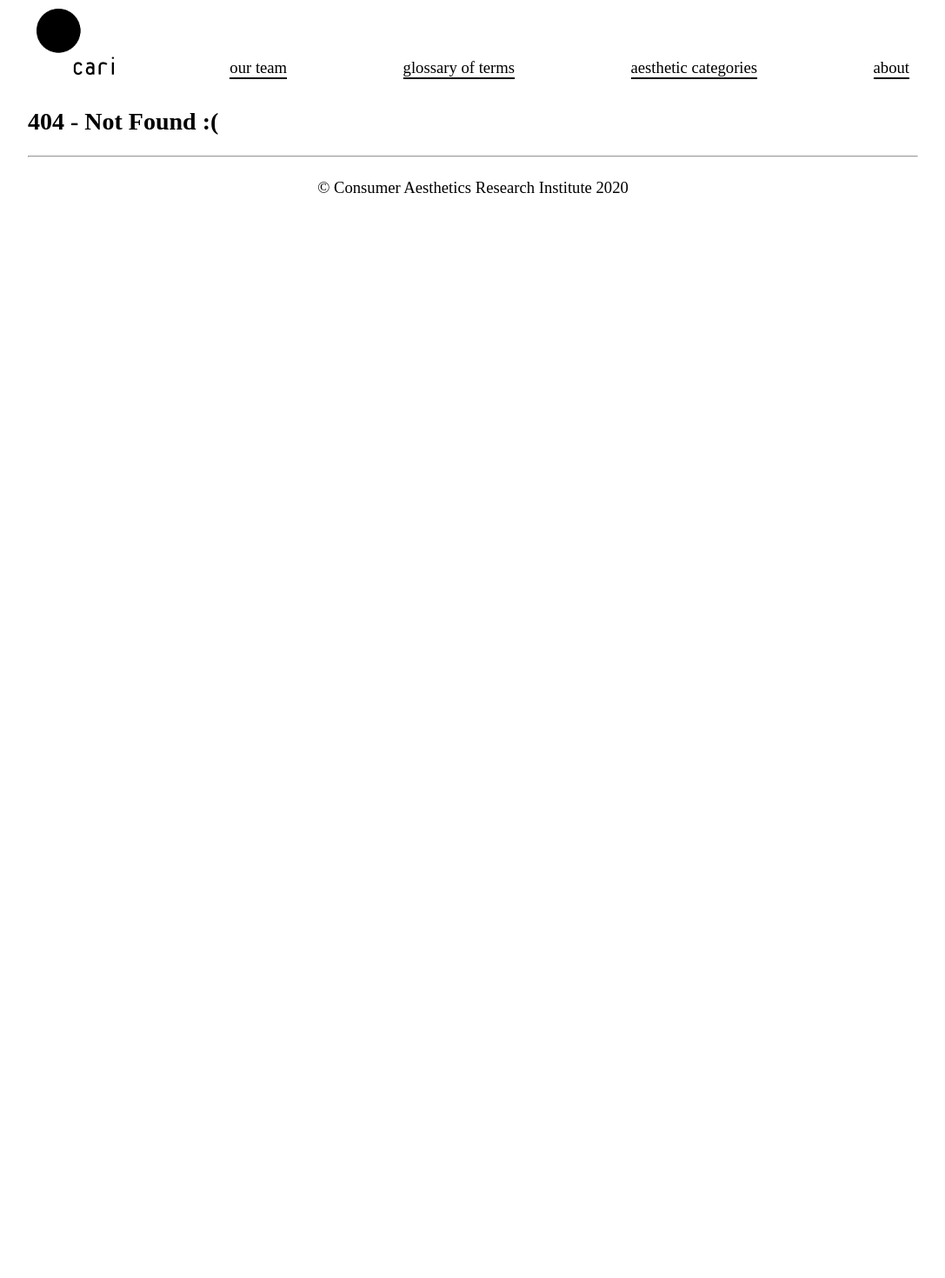
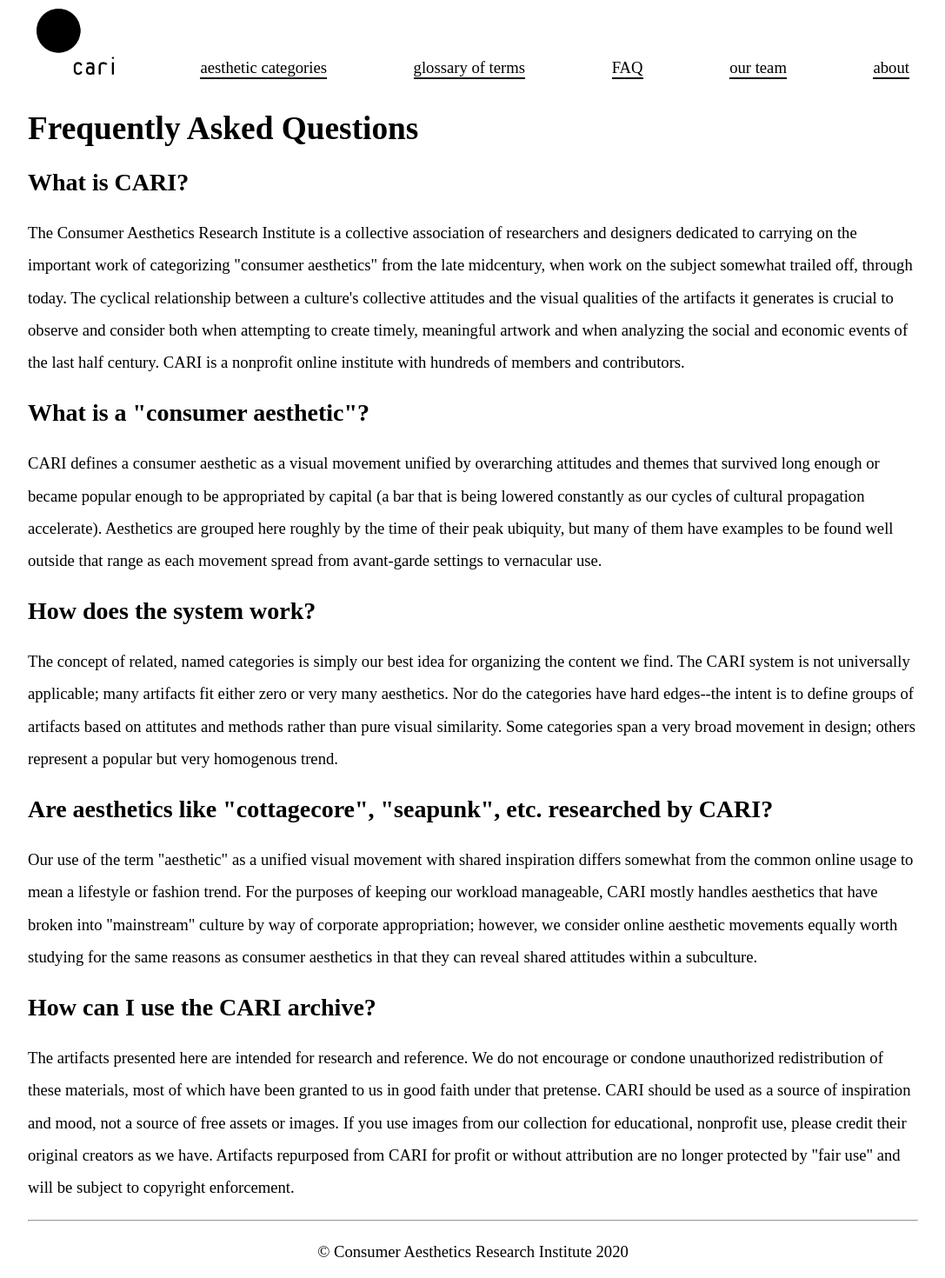
Before and after one commit to eon8ight/cari-web-client, a React (Create React App) app: page /faq in a window 1280 px wide. Before the commit this address had no page. Shown: the top 1470 px of the page at 87% size, without its empty margins (96-1183 px from the left). Before the commit the page ends 800 px from the top, so only its background shows below. Built offline with nearby package versions, Linux system fonts and the light colour scheme; a web font is replaced by a local one.

Commit message:
Added FAQ page

```diff
--- a/src/App.js
+++ b/src/App.js
@@ -2,6 +2,7 @@ import React from 'react';
 import { BrowserRouter, Route, Switch } from 'react-router-dom';
 
 import AestheticsRouter from './components/aesthetics/Router';
+import Faq from './components/Faq';
 import Footer from './components/common/Footer';
 import Header from './components/common/Header';
 import Home from './components/Home';
@@ -20,6 +21,9 @@ export default (props) => (
       <Route path="/team">
         <Team />
       </Route>
+      <Route path="/faq">
+        <Faq />
+      </Route>
       <Route path="/aesthetics">
         <AestheticsRouter />
       </Route>
--- /dev/null
+++ b/src/components/Faq.jsx
@@ -0,0 +1,57 @@
+import React from 'react';
+
+import './Styles.scss';
+
+export default (props) => (
+    <>
+        <h1>Frequently Asked Questions</h1>
+        <h2>What is CARI?</h2>
+        <p>
+            The Consumer Aesthetics Research Institute is a collective association of researchers
+            and designers dedicated to carrying on the important work of categorizing "consumer
+            aesthetics" from the late midcentury, when work on the subject somewhat trailed off,
+            through today. The cyclical relationship between a culture's collective attitudes and
+            the visual qualities of the artifacts it generates is crucial to observe and consider
+            both when attempting to create timely, meaningful artwork and when analyzing the social
+            and economic events of the last half century. CARI is a nonprofit online institute with
+            hundreds of members and contributors.
+        </p>
+        <h2>What is a "consumer aesthetic"?</h2>
+        <p>
+            CARI defines a consumer aesthetic as a visual movement unified by overarching attitudes
+            and themes that survived long enough or became popular enough to be appropriated by
+            capital (a bar that is being lowered constantly as our cycles of cultural propagation
+            accelerate). Aesthetics are grouped here roughly by the time of their peak ubiquity, but
+            many of them have examples to be found well outside that range as each movement spread
+            from avant-garde settings to vernacular use.
+        </p>
+        <h2>How does the system work?</h2>
+        <p>
+            The concept of related, named categories is simply our best idea for organizing the
+            content we find. The CARI system is not universally applicable; many artifacts fit
+            either zero or very many aesthetics. Nor do the categories have hard edges--the
+            intent is to define groups of artifacts based on attitutes and methods rather than
+            pure visual similarity. Some categories span a very broad movement in design; others
+            represent a popular but very homogenous trend.
+        </p>
+        <h2>Are aesthetics like "cottagecore", "seapunk", etc. researched by CARI?</h2>
+        <p>
+            Our use of the term "aesthetic" as a unified visual movement with shared inspiration
+            differs somewhat from the common online usage to mean a lifestyle or fashion trend.
+            For the purposes of keeping our workload manageable, CARI mostly handles aesthetics that
+            have broken into "mainstream" culture by way of corporate appropriation; however, we
+            consider online aesthetic movements equally worth studying for the same reasons as
+            consumer aesthetics in that they can reveal shared attitudes within a subculture.
+        </p>
+        <h2>How can I use the CARI archive?</h2>
+        <p>
+            The artifacts presented here are intended for research and reference. We do not
+            encourage or condone unauthorized redistribution of these materials, most of which have
+            been granted to us in good faith under that pretense. CARI should be used as a source of
+            inspiration and mood, not a source of free assets or images. If you use images from our
+            collection for educational, nonprofit use, please credit their original creators as we
+            have. Artifacts repurposed from CARI for profit or without attribution are no longer
+            protected by "fair use" and will be subject to copyright enforcement.
+        </p>
+    </>
+);
--- a/src/components/common/Header.jsx
+++ b/src/components/common/Header.jsx
@@ -12,9 +12,10 @@ export default (props) => (
         <img alt="Consumer Aesthetics Research Institute"
              src={cariLogo} width="88.9" />
       </Link>
+      <Link className={styles.link} to="/aesthetics">aesthetic categories</Link>
+      <Link className={styles.link} to="/glossary">glossary of terms</Link>
+      <Link className={styles.link} to="/faq">FAQ</Link>
       <Link className={styles.link} to="/team">our team</Link>
-      <Link className={styles.link} to="/glossary">glossary of terms</Link>
-      <Link className={styles.link} to="/aesthetics">aesthetic categories</Link>
       <Link className={styles.link} to="/about">about</Link>
     </nav>
   </header>
```
